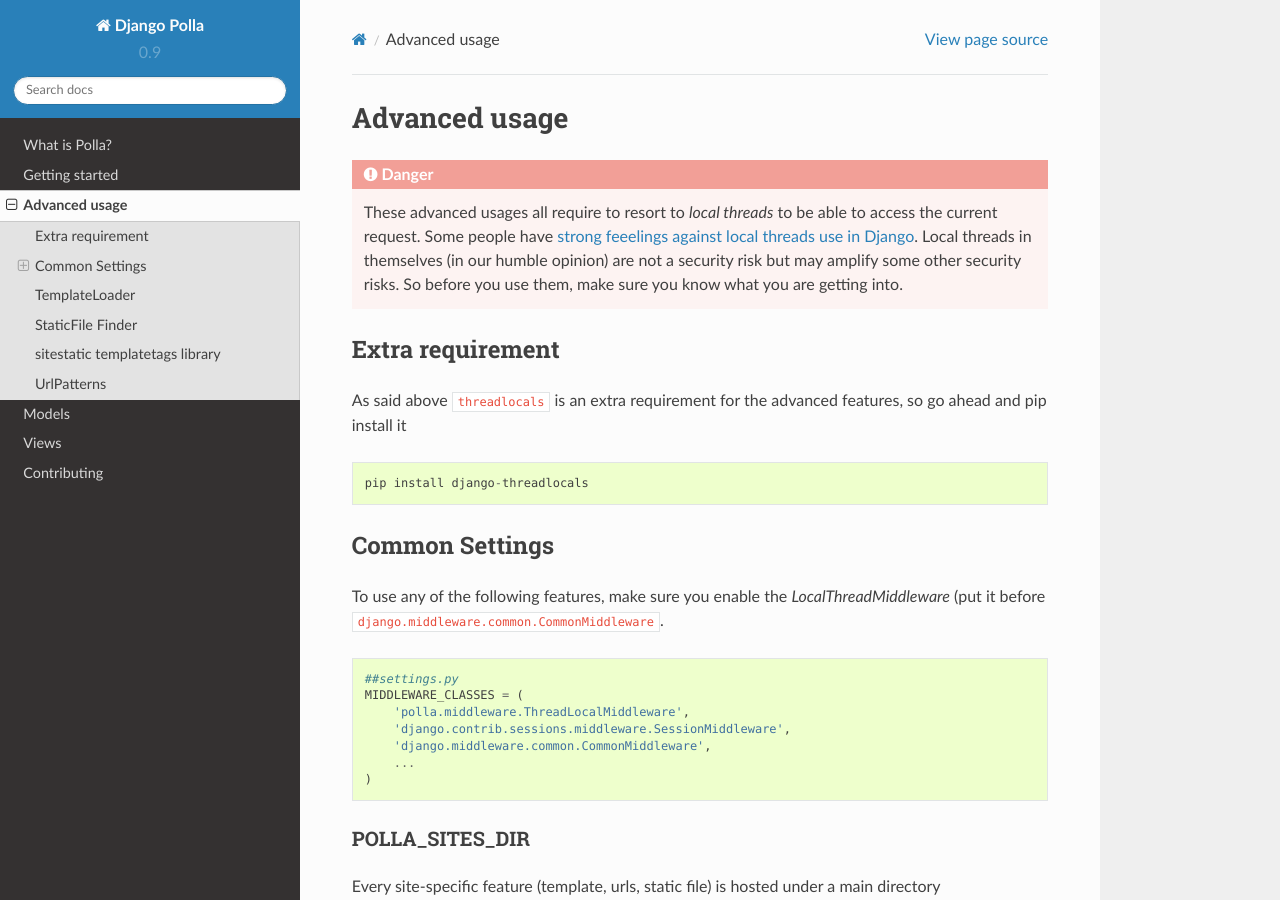
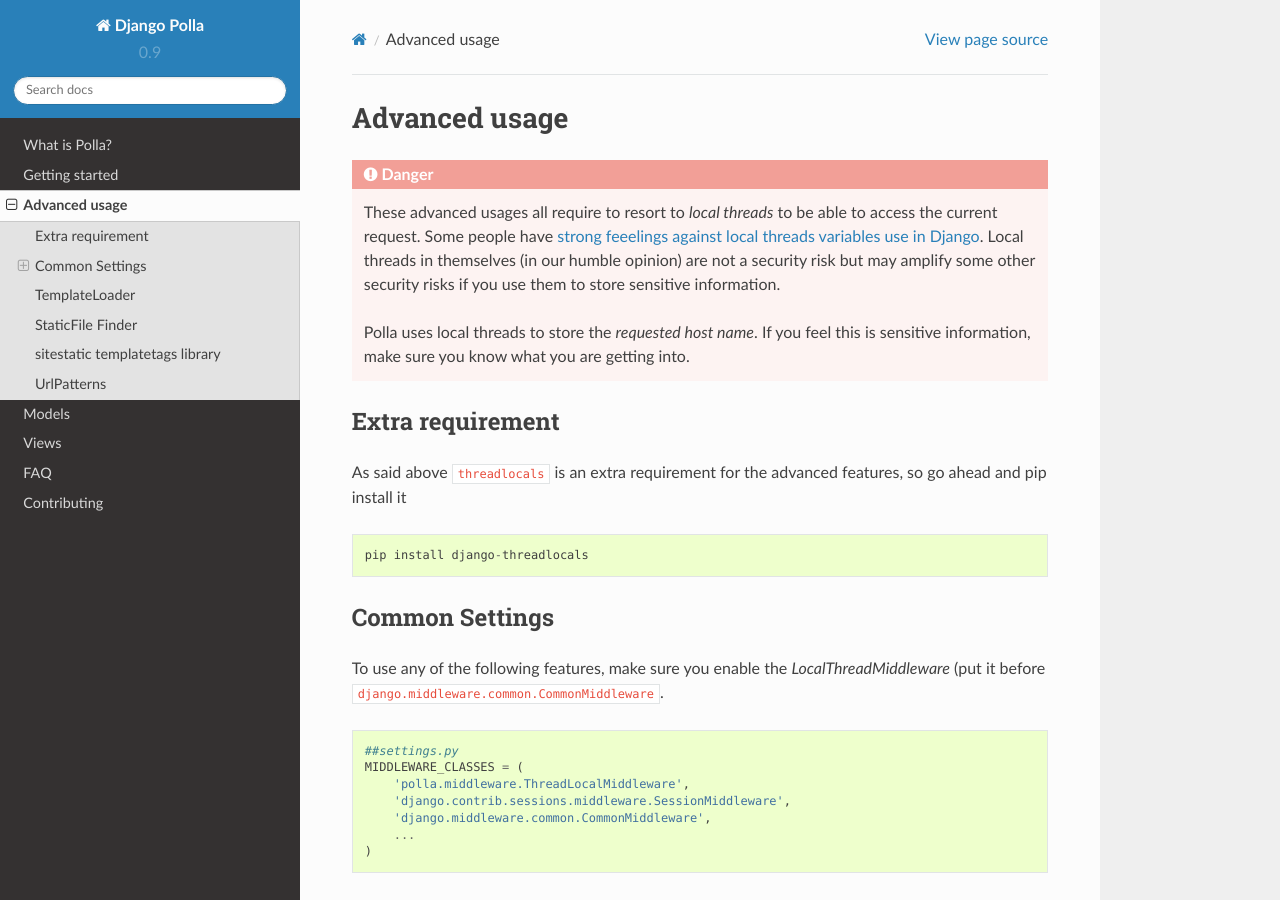
Before and after one commit to st8st8/airavata, a Sphinx documentation site: the page built from docs/advanced.rst, in a window 1280 px wide and 900 px high. Built offline with Sphinx 7.4.7 and the Read the Docs theme 2.0.0, drawn with Linux system fonts in a browser that asks for light colours.

Commit message:
updated code to store hostname instead of request + updated docs redmine => accept #166

```diff
--- a/docs/advanced.rst
+++ b/docs/advanced.rst
@@ -2,7 +2,9 @@
 ==============
 
 .. danger::
-    These advanced usages all require to resort to *local threads* to be able to access the current request. Some people have `strong feeelings against local threads use in Django <https://groups.google.com/forum/?fromgroups=#!topic/django-users/5681nX0YPgQ>`_. Local threads in themselves (in our humble opinion) are not a security risk but may amplify some other security risks. So before you use them, make sure you know what you are getting into.
+    These advanced usages all require to resort to *local threads* to be able to access the current request. Some people have `strong feeelings against local threads variables use in Django <https://groups.google.com/forum/?fromgroups=#!topic/django-users/5681nX0YPgQ>`_. Local threads in themselves (in our humble opinion) are not a security risk but may amplify some other security risks if you use them to store sensitive information.
+
+    Polla uses local threads to store the *requested host name*. If you feel this is sensitive information, make sure you know what you are getting into.
 
 Extra requirement
 -----------------
--- a/docs/index.rst
+++ b/docs/index.rst
@@ -37,4 +37,5 @@
    advanced
    models
    views
+   FAQ
    contributing
--- a/settings.py
+++ b/settings.py
@@ -51,8 +51,6 @@
 )
 
 MIDDLEWARE_CLASSES = (
-    ## FIXME: https://github.com/nebstrebor/django-threadlocals/pull/2
-    # 'threadlocals.middleware.ThreadLocalMiddleware',
     'polla.middleware.ThreadLocalMiddleware',
 
     'django.contrib.sessions.middleware.SessionMiddleware',
```
Also changed, not shown: docs/FAQ.rst (added, +12 -0 lines), 3 other files.
